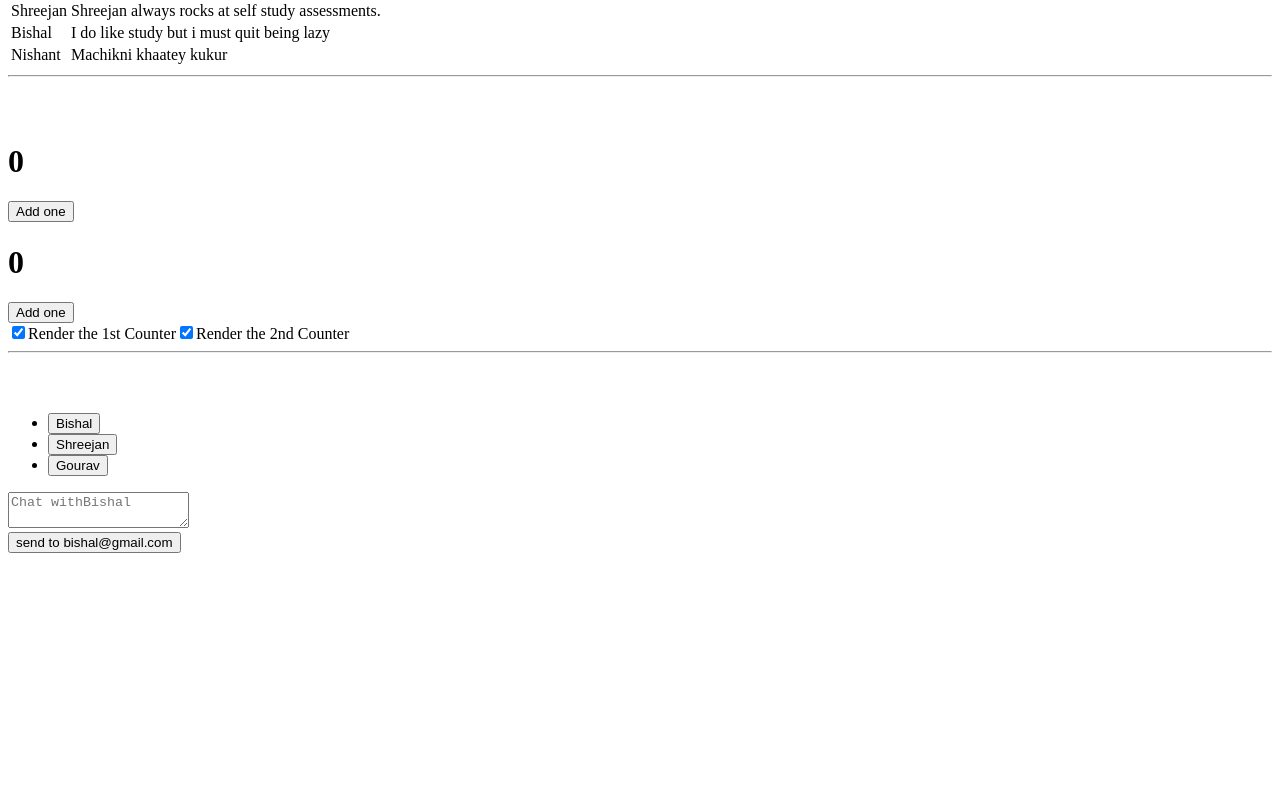
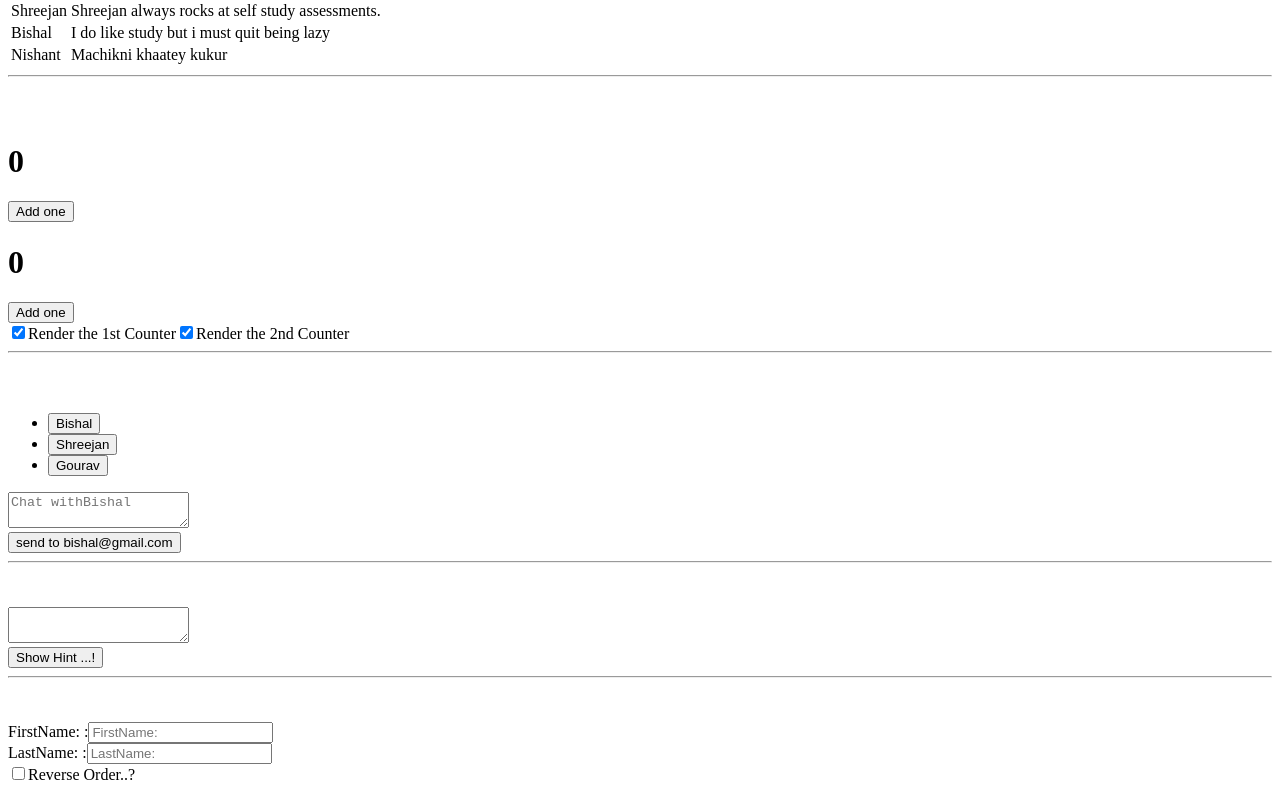
Before and after one commit to bishalkunwar/ReactJSLearning, a React (Create React App) app in the folder learning_try/: page / in a window 1280 px wide. Shown: the part 3557-4349 px from the top of the page. Before the commit the page ends 4118 px from the top, so only its background shows below. Built offline with nearby package versions, Linux system fonts and the light colour scheme.

Commit message:
form elements swap and state reset example

```diff
--- a/learning_try/src/App.js
+++ b/learning_try/src/App.js
@@ -230,6 +230,8 @@ import SharingStates from "./Components/SharingStateBetweenComponents/SharedComp
 import FilterLists from "./Components/SharingStateBetweenComponents/StateSetToSearchReduce";
 import App3 from "./Components/PreservingAndResettingState/App3";
 import App4 from "./Components/PreservingAndResettingState/ChatForm/App4";
+import FormReset from "./Components/PreservingAndResettingState/FormStateResetExample/ResetForm";
+import SwapExample from "./Components/PreservingAndResettingState/SwapFormValues/SwapExample";
 
 export default function App(){
   return(
@@ -266,6 +268,10 @@ export default function App(){
       <App3/>
       <hr/><br/><br/>
       <App4/>
+      <hr/><br/><br/>
+      <FormReset/>
+      <hr/><br/><br/>
+      <SwapExample/>
 
     </div>
 
--- a/learning_try/src/Components/PreservingAndResettingState/ChatForm/ContactList.js
+++ b/learning_try/src/Components/PreservingAndResettingState/ChatForm/ContactList.js
@@ -1,4 +1,4 @@
-import { useState } from "react";
+// import { useState } from "react";
 
 export default function ContactList({contacts, selectedContact, onSelect}){
 
--- /dev/null
+++ b/learning_try/src/Components/PreservingAndResettingState/FormStateResetExample/ResetForm.js
@@ -0,0 +1,120 @@
+import { useState } from "react";
+
+export default function FormReset(){
+    const[form, setForm] = useState(false);
+
+    if(form){
+        return(
+            <div>
+                <p><i>Ops, i guess you want to go visit pokhara&&&&&</i></p><br/>
+                <button onClick={()=>setForm(false)}><br/>
+                    Hide Hint
+                </button>
+            </div>
+        );
+    };
+
+    return(
+        <div>
+            <Form/><br/>
+            <button onClick={()=>setForm(true)}>
+                Show Hint ...!
+            </button>
+        </div>
+    );
+};
+
+
+function Form(){
+    const[data, setData] = useState('');
+    return(
+        <textarea value={data} onChange={e=>{setData(e.target.value)}} />
+    );
+};
+
+
+
+
+
+
+
+
+
+
+
+
+
+
+
+
+
+
+
+
+
+
+
+
+
+
+
+
+
+
+
+
+
+
+
+
+
+
+
+
+
+
+
+
+
+
+
+
+// import { useState } from "react";
+
+// export default function ResetForm(){
+//     const[showHint, setShowHint] = useState(false);
+
+//     if(showHint){
+//         return(
+
+//             <div>
+//                 <p><b>Your Fav City -- Pokhara!</b></p><br/>
+//                 <Form/><br/>
+//                 <button onClick={()=>{setShowHint(false)}}>
+//                     Hide Hint...???
+//                 </button>
+//             </div>
+//         );
+//     }
+
+//     return(
+//         <div>
+//             {null}
+//             <Form/><br/>
+//                 <button onClick={()=>{setShowHint(true)}}>
+//                     Show Hint ...1
+//                 </button>
+
+//         </div>
+//     );
+// };
+
+
+// function Form(){
+//     const[form, setForm] = useState('');
+//     return(
+//         <textarea
+//             value={form} onChange={e=>setForm(e.target.value)}
+//         />
+//     );
+// };
--- /dev/null
+++ b/learning_try/src/Components/PreservingAndResettingState/SwapFormValues/SwapExample.js
@@ -0,0 +1,41 @@
+import {useState} from 'react';
+
+export default function SwapExample(){
+    const[reverse, setReverse]=useState(false);
+
+    let checkbox = (
+        <label>
+            <input type='checkbox' checked={reverse} onChange={e=>setReverse(e.target.checked)}/>
+            Reverse Order..?
+        </label>
+    );
+
+    if(reverse){
+        return(
+            <>
+                <Fields key= "LastName" label="LastName: "/>
+                <Fields key="FirstName" label="FirstName: " />
+                {checkbox}
+            </>
+        );
+    }else{
+    return(
+        <>
+            <Fields key= "FirstName" label="FirstName: "/>
+            <Fields key="LastName" label="LastName: " />
+            {checkbox}
+        </>
+    )};
+};
+
+function Fields({label}){
+    const[text, setText] = useState('');
+
+    return(
+        <form>
+            <label> {label}:{''}
+                <input type="text" value={text} placeholder={label} onChange={e=>{setText(e.target.value)}}/>
+            </label>
+        </form>
+    );
+};
```
Also changed, not shown: learning_try/src/Components/FormStateResetExample/ResetForm.js (deleted, +0 -39 lines).
